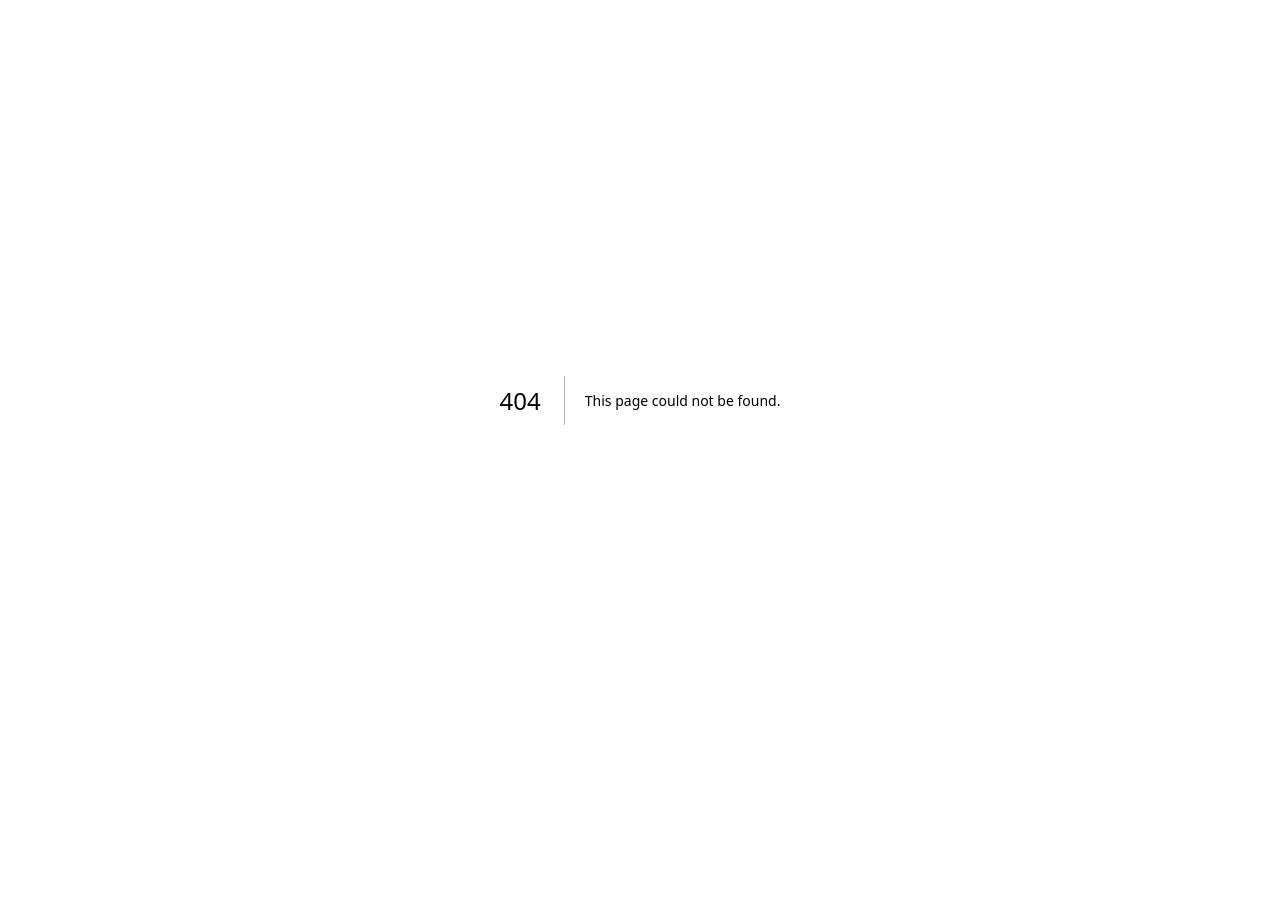
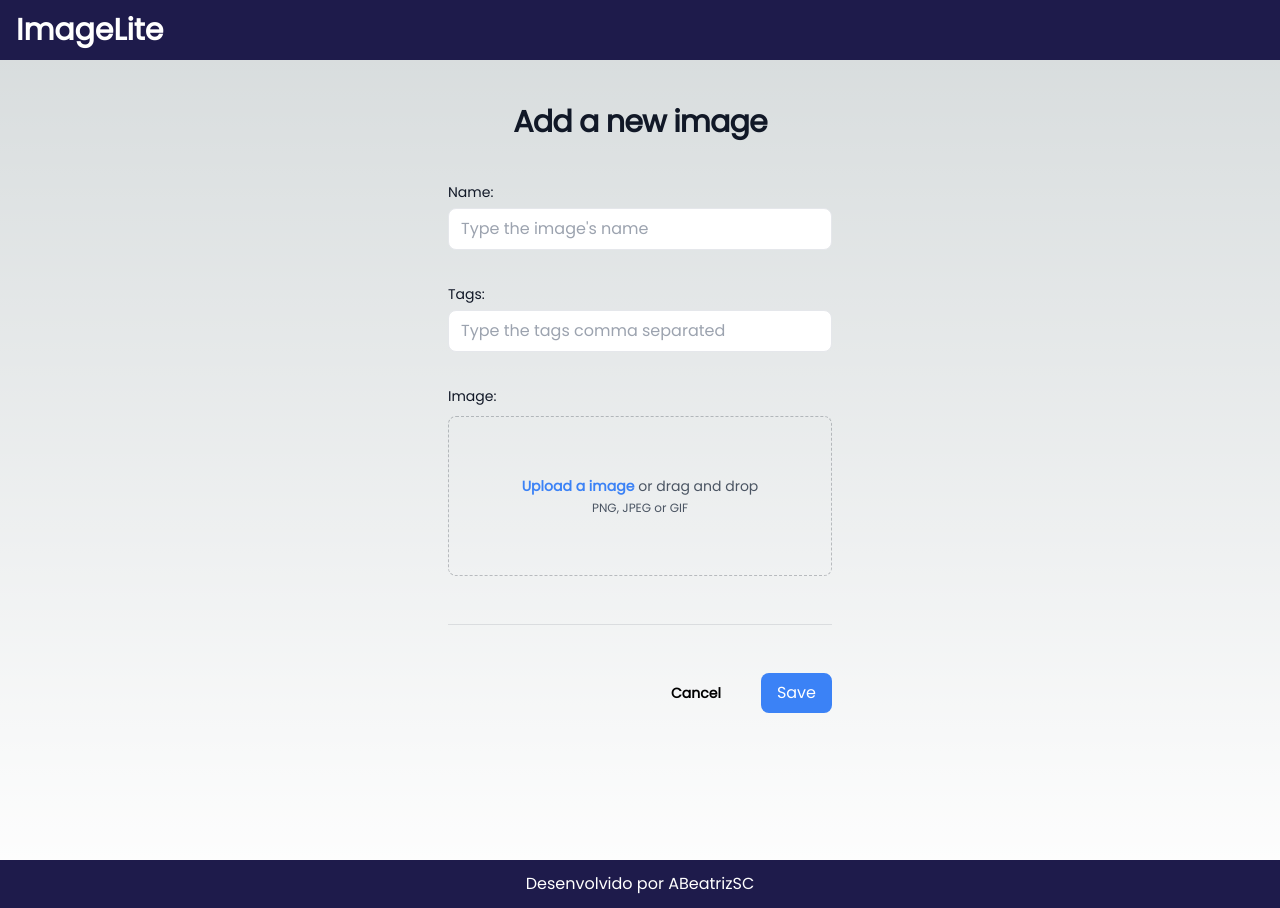
Before and after one commit to ABeatrizSC/image-lite, a Next.js app in the folder imagelite/: page /form in a window 1280 px wide. Before the commit this address had no page. Before the commit the page ends 800 px from the top, so only its background shows below. Built offline with nearby package versions, Linux system fonts and the light colour scheme.

Commit message:
feat: create and implement form page and image post method

```diff
--- a/imagelite/package.json
+++ b/imagelite/package.json
@@ -13,11 +13,13 @@
     "@types/react": "19.0.2",
     "@types/react-dom": "19.0.2",
     "autoprefixer": "10.4.20",
+    "formik": "^2.4.5",
     "next": "15.1.3",
     "postcss": "8.4.49",
     "react": "19.0.0",
     "react-dom": "19.0.0",
     "tailwindcss": "3.4.17",
-    "typescript": "5.7.2"
+    "typescript": "5.7.2",
+    "yup": "^1.2.0"
   }
 }
--- /dev/null
+++ b/imagelite/src/app/form/formScheme.ts
@@ -0,0 +1,26 @@
+import * as Yup from 'yup'
+
+export interface FormProps {
+    name: string;
+    tags: string;
+    file: string | Blob;
+}
+
+export const formScheme: FormProps = { name: '', tags: '', file: ''}
+
+export const formValidationScheme = Yup.object().shape({
+    name: Yup.string().trim()
+            .required('Name is required!')
+            .max(50, 'Name has the limit of 50 characters!'),
+    tags: Yup.string().trim()
+            .required('Tags are required!')
+            .max(50, 'Tags has the limit of 50 characters!'),
+    file: Yup.mixed<Blob>()
+            .required('Select an image to upload!')
+            .test('size', 'File size cannot be higher than 4 MB', (file) => {
+                return file.size < 4000000;
+            })
+            .test('type', 'Accepted formats: jpeg, gif or png', (file) => {
+                return file.type === 'image/jpeg' || file.type === 'image/png' || file.type === 'image/gif';
+            })
+})
--- /dev/null
+++ b/imagelite/src/app/form/page.tsx
@@ -0,0 +1,112 @@
+'use client'
+
+import { useState } from "react";
+import { Button } from "@/components/Button";
+import { InputText } from "@/components/input/InputText";
+import { RenderIf, Template } from "@/components/Template";
+import { useImageService } from "@/resources/image/image.service";
+import { useFormik } from "formik";
+import { FormProps, formScheme, formValidationScheme } from "./formScheme";
+import Link from "next/link";
+import { FieldError } from "@/components/input/FieldError";
+
+export default function FormPage() {
+
+    const [imagePreview, setImagePreview] = useState<string>();
+    const [loading, setLoading] = useState<boolean>(false);
+    const service = useImageService();
+
+    const formik = useFormik<FormProps>({
+        initialValues: formScheme,
+        onSubmit: handleSubmit,
+        validationSchema: formValidationScheme
+    })
+
+    async function handleSubmit(data: FormProps) {
+        setLoading(true)
+        const formData = new FormData;
+        formData.append("file", data.file);
+        formData.append("name", data.name);
+        formData.append("tags", data.tags);
+
+        await service.save(formData)
+
+        formik.resetForm();
+        setImagePreview('');
+        setLoading(false);
+    }
+
+    function onFileUpload(event: React.ChangeEvent<HTMLInputElement>){
+        if(event.target.files) {
+            const file = event.target.files[0]
+            formik.setFieldValue("file", file)
+            setImagePreview(URL.createObjectURL(file))
+        }
+    }
+
+    return (
+        <Template loading={loading}>
+            <section className="flex flex-col items-center justify-center mx-5">
+                <h5 className="mt-3 mb-10 text-3xl font-extrabold tracking-tight text-gray-900">Add a new image</h5>
+                <form onSubmit={formik.handleSubmit} className="w-full max-w-96">
+                    <div className="space-y-12">
+                        <div className="border-b border-gray-900/10 pb-12">
+                            <div className="col-span-full flex flex-col gap-x-6 gap-y-8">
+                                <div className="sm:col-span-6">
+                                    <label htmlFor="username" className="block text-sm/6 font-medium text-gray-900 mb-1">
+                                        Name:
+                                    </label>
+                                    <InputText id="name" onChange={formik.handleChange} value={formik.values.name} placeholder="Type the image's name" style="w-full" />
+                                    <FieldError error={formik.errors.name} />
+                                </div>
+                                <div className="sm:col-span-4">
+                                    <label htmlFor="username" className="block text-sm/6 font-medium text-gray-900 mb-1">
+                                        Tags:
+                                    </label>
+                                    <InputText id="tags" onChange={formik.handleChange} value={formik.values.tags} placeholder="Type the tags comma separated" style="w-full" />
+                                    <FieldError error={formik.errors.tags} />
+                                </div>
+                                <div className="col-span-full">
+                                    <label htmlFor="cover-photo" className="block text-sm/6 font-medium text-gray-900">
+                                        Image:
+                                    </label>
+                                    <div className="mt-2 min-h-40 flex justify-center items-center rounded-lg border border-dashed border-gray-900/25 px-2 py-2">
+                                        <div className="text-center max-h-min">
+                                            <div className="flex text-sm/6 text-gray-600">
+                                                <label
+                                                    htmlFor="file-upload"
+                                                    className="relative cursor-pointer font-semibold text-blue-500 focus-within:outline-none focus-within:ring-2 focus-within:ring-blue-600 focus-within:ring-offset-2 hover:text-blue-500"
+                                                >
+                                                    <RenderIf condition={!imagePreview}>
+                                                        <span>Upload a image</span>
+                                                    </RenderIf>
+                                                    <RenderIf condition={!!imagePreview}>
+                                                        <img src={imagePreview} alt="" className="cursor-pointer rounded-lg object-cover w-full h-full"/>
+                                                    </RenderIf>
+                                                    <input onChange={onFileUpload} id="file-upload" name="file-upload" type="file" className="sr-only" />
+                                                </label>
+                                                <RenderIf condition={!imagePreview}>
+                                                    <p className="pl-1">or drag and drop</p>
+                                                </RenderIf>
+                                            </div>
+                                            <RenderIf condition={!imagePreview}>
+                                                <p className="block text-xs/5 text-gray-600">PNG, JPEG or GIF</p>
+                                            </RenderIf>
+                                        </div>
+                                    </div>
+                                    <FieldError error={formik.errors.file} />
+                                </div>
+                            </div>
+                        </div>
+                        <div className="mt-6 flex items-center justify-end gap-x-6">
+                            <Link href='/galery'>
+                                <Button label="Cancel" type="button" style="!text-black text-sm/6 font-semibold text-gray-900"/>
+                            </Link>
+                            <Button label="Save" type="submit" style="bg-blue-500 hover:bg-blue-300"/>
+                        </div>
+                    </div>
+                </form>
+            </section>
+        </Template>
+    )
+}
--- a/imagelite/src/app/galery/page.tsx
+++ b/imagelite/src/app/galery/page.tsx
@@ -5,6 +5,9 @@ import { Template } from "@/components/Template";
 import { Image } from "@/resources/image/image.resource";
 import { useImageService } from "@/resources/image/image.service";
 import { useState } from "react";
+import Link from "next/link";
+import { Button } from "@/components/Button";
+import { InputText } from "@/components/input/InputText";
 
 export default function GaleryPage(){
     const useService = useImageService();
@@ -37,10 +40,9 @@ export default function GaleryPage(){
         <Template loading={loading}>
             <section className="flex flex-col items-center justify-center my-5">
                 <div className="flex space-x-4">
-                    <input
-                        type="text"
-                        className="border px-3 py-2 rounded-lg text-gray-900"
+                    <InputText
                         onChange={event => setQuery(event.target.value)}
+                        placeholder="Type Name or Tags"
                     />
                     <select
                         className="border px-4 py-2 rounded-lg text-gray-900"
@@ -51,8 +53,10 @@ export default function GaleryPage(){
                         <option value="JPEG">JPEG</option>
                         <option value="GIF">GIF</option>
                     </select>
-                    <button className="bg-blue-500 text-white px-4 py-2 rounded-lg transition duration-300 ease-in-out hover:bg-blue-300" onClick={searchImages}>Search</button>
-                    <button className="bg-yellow-500 text-white px-4 py-2 rounded-lg transition duration-300 ease-in-out hover:bg-yellow-300" onClick={searchImages}>Add New</button>
+                    <Button label="Search" style="bg-blue-500 hover:bg-blue-300" onClick={searchImages} />
+                    <Link href="/form">
+                        <Button label="Add New" style="bg-yellow-500 hover:bg-ywllow-300" />
+                    </Link>
                 </div>
             </section>
             <section className="grid grid-cols-3 gap-8 pt-4">
--- a/imagelite/src/app/page.tsx
+++ b/imagelite/src/app/page.tsx
@@ -2,9 +2,8 @@ import { Template } from "@/components/Template";
 
 export default function Home() {
   return (
-
     <Template>
-      oi
+      home
     </Template>
   )
 }
--- /dev/null
+++ b/imagelite/src/components/Button.tsx
@@ -0,0 +1,16 @@
+import React from "react";
+
+interface ButtonProps {
+    style ?: string;
+    label?: string;
+    onClick?: (event: any) => void;
+    type?: "submit" | "button" | "reset" | undefined;
+}
+
+export const Button: React.FC<ButtonProps> = ({ style, label, onClick, type } : ButtonProps) => {
+    return (
+        <button className={`${style} text-white px-4 py-2 rounded-lg transition duration-300 ease-in-out`} onClick={onClick} type={type}>
+            {label}
+        </button>
+    )
+}
--- a/imagelite/src/components/ImageCard.tsx
+++ b/imagelite/src/components/ImageCard.tsx
@@ -18,7 +18,7 @@ export const ImageCard: React.FC<ImageCardProps> = ({
 
     return (
         <div className="card relative bg-white rounded-md shadow-md transition-tranform ease-in duration-300 transform hover:shadow-lg hover:-translate-y-2">
-            <img src={src} onClick={download} className="h-56 w-full object-cover rounded-t-md" alt="" />
+            <img src={src} onClick={download} className="cursor-pointer h-56 w-full object-cover rounded-t-md" alt="" />
             <div className="card-body p-4">
                 <h5 className="text-xl font-semibold mb-2 text-gray-600">{name}</h5>
                 <p className="text-gray-600">{extension}</p>
--- a/imagelite/src/components/Template.tsx
+++ b/imagelite/src/components/Template.tsx
@@ -7,7 +7,7 @@ interface TemplateProps {
     loading ?: boolean;
 }
 
-export const Template: React.FC<TemplateProps> = ({ children, loading }: TemplateProps) => {
+export const Template: React.FC<TemplateProps> = ({ children, loading = false }: TemplateProps) => {
     return (
         <>
             <Header />
@@ -19,7 +19,21 @@ export const Template: React.FC<TemplateProps> = ({ children, loading }: Templat
     )
 }
 
-const Loader: React.FC = () => {
+interface RenderIfProps {
+    condition?: boolean;
+    children: React.ReactNode;
+}
+
+export const RenderIf: React.FC<RenderIfProps> = ({condition = true, children}) => {
+
+    if(condition){
+        return children
+    }
+
+    return false;
+}
+
+export const Loader: React.FC = () => {
     return (
         <div role="status" className="absolute top-2/4 left-2/4 transform -translate-x-1/2 -translate-y-1/2">
             <svg
--- /dev/null
+++ b/imagelite/src/components/input/FieldError.tsx
@@ -0,0 +1,18 @@
+interface FieldErrorProps {
+    error: any | null;
+}
+
+export const FieldError: React.FC<FieldErrorProps> = ({
+    error
+}) => {
+
+    if(error){
+        return (
+            <span className="block text-red-900 text-sm/6 font-medium text-gray-900 mt-1 ml-1">
+                { error }
+            </span>
+        )
+    }
+
+    return false;
+}
--- /dev/null
+++ b/imagelite/src/components/input/InputText.tsx
@@ -0,0 +1,18 @@
+import React from "react";
+
+interface InputTextProps {
+    style ?: string;
+    onChange?: (event: React.ChangeEvent<HTMLInputElement>) => void;
+    placeholder?: string;
+    id?: string;
+    value?: string;
+}
+
+export const InputText: React.FC<InputTextProps> = ({ style, ...rest } : InputTextProps) => {
+    return (
+        <input type="text"
+            {...rest}
+            className={`${style} border px-3 py-2 rounded-lg text-gray-900`}
+        />
+    )
+}
--- a/imagelite/src/resources/image/image.service.ts
+++ b/imagelite/src/resources/image/image.service.ts
@@ -8,6 +8,14 @@ class ImageService{
         const response = await fetch(url);
         return await response.json();
     }
+
+    async save(data: FormData) : Promise<string> {
+        const response = await fetch(this.baseUrl, {
+            method: 'POST',
+            body: data
+        });
+        return response.headers.get('location') ?? '';
+    }
 }
 
 export const useImageService = () => new ImageService();
```
Also changed, not shown: 1 other file (tests, documents, lock files or other folders).
